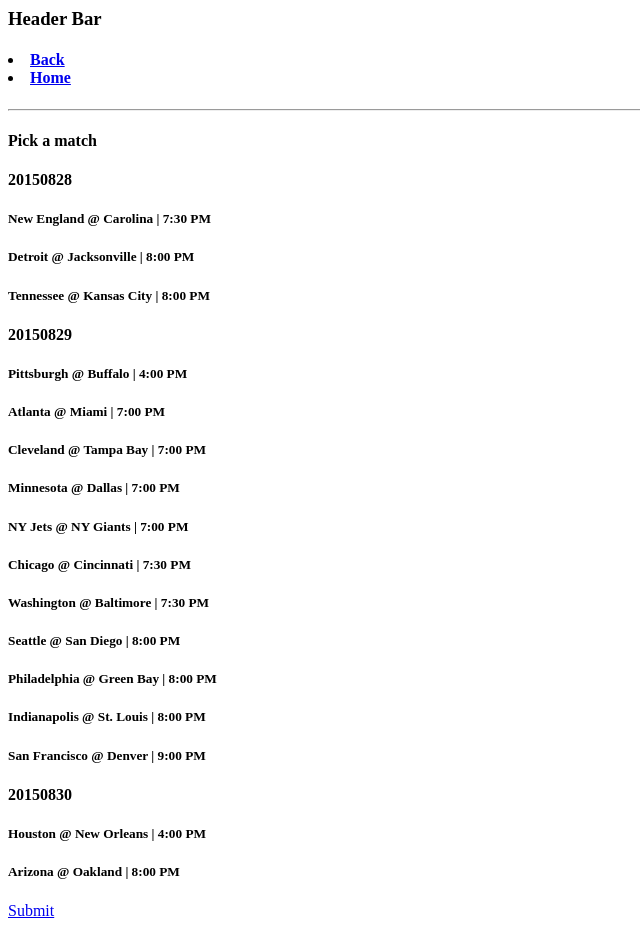
After one commit to Higg0/fanwatch, a Flask app: page /new_event/sports/1 in a window 1280 px wide. The commit adds this page. Shown: the whole page, without its empty margins (0-640 px from the left). Run offline with Flask 2, Linux system fonts and the light colour scheme; a user stored in the database is signed in.

Commit message:
Added structure for leagues and sports - no API

```diff
--- /dev/null
+++ b/workspace/app/content.py
@@ -0,0 +1,36 @@
+#temporary, manual entry - need to figure out where I'm going to get this from
+
+#just type them in
+def get_sports():
+    sports=[
+        'NFL',
+        'EPL'
+        ]
+    return sports
+
+
+# copy paste list from ESPN (http://espn.go.com/nfl/schedule/_/week/4)
+# edit to match format
+def get_games():
+    games=dict()
+    games={
+        '20150828':[
+            ['New England', 'Carolina', '7:30 PM'],
+    	    ['Detroit', 'Jacksonville', '8:00 PM'],
+    	    ['Tennessee', 'Kansas City', '8:00 PM']],
+        '20150829':[
+        	['Pittsburgh', 'Buffalo', '4:00 PM'],
+    	    ['Atlanta', 'Miami', '7:00 PM'],
+    	    ['Cleveland', 'Tampa Bay', '7:00 PM'],
+    	    ['Minnesota', 'Dallas', '7:00 PM'],
+    	    ['NY Jets', 'NY Giants', '7:00 PM'],
+    	    ['Chicago', 'Cincinnati', '7:30 PM'],
+    	    ['Washington', 'Baltimore', '7:30 PM'],
+    	    ['Seattle', 'San Diego', '8:00 PM'],
+    	    ['Philadelphia', 'Green Bay', '8:00 PM'],
+    	    ['Indianapolis', 'St. Louis', '8:00 PM'],
+    	    ['San Francisco', 'Denver', '9:00 PM']],
+    	'20150830':[
+    	    ['Houston', 'New Orleans', '4:00 PM'],
+    	    ['Arizona', 'Oakland', '8:00 PM']]}
+    return games
--- a/workspace/app/models.py
+++ b/workspace/app/models.py
@@ -9,7 +9,6 @@ class User(db.Model):
     name = db.Column(db.String(64), index=True, unique=False)
     email = db.Column(db.String(120), index=True, unique=True)
     created_events = db.relationship('Events', backref='creator', lazy='dynamic') #user.created_events should allow us to find events they have created
-
 
     def is_authenticated(self):
         return True
--- /dev/null
+++ b/workspace/app/templates/base.html
@@ -0,0 +1,16 @@
+<!--This template is the base for the sample layout for initial build-out and testing-->
+
+<html>
+  <head>
+    <title>{{ section }} | FanWatch</title>
+  </head>
+  <body>
+    <h3>Header Bar</h3>
+    <h4>
+      <li><a href="{{ back }}">Back</a></li>
+      <li><a href="{{ url_for('index') }}">Home</a></li>
+    </h4>
+    <hr>
+    {% block content %}{% endblock %}
+  </body>
+</html>
--- /dev/null
+++ b/workspace/app/templates/create_event_games.html
@@ -0,0 +1,29 @@
+<!--This template is a sample layout for initial build-out and testing-->
+
+{% extends "base.html" %}
+{% block content %}
+    <h4>
+      {{ prompt }}
+    </h4>
+    <h4>
+
+      <!--
+      NEED TO USE SUBMIT FORMS STUFF HERE
+      http://wtforms.readthedocs.org/en/latest/widgets.html
+      http://wtforms.readthedocs.org/en/latest/
+      http://flask.pocoo.org/docs/0.10/patterns/wtforms/
+      -->
+
+      {% for date in listing %}
+        <h4>
+          {{ date }}
+        </h4>
+        {% for game in listing[date] %}
+          <h5>
+            {{ game[0] }} @ {{ game[1] }} | {{ game[2] }}
+          </h5>
+        {% endfor %}
+      {% endfor %}
+      <a href="{{ url_for('create_event') }}">Submit</a>
+    </h4>
+{% endblock %}
--- a/workspace/app/templates/index.html
+++ b/workspace/app/templates/index.html
@@ -18,8 +18,8 @@
           There will eventually be a list of attending events here...
         </h4>
       </p>
-      <p><a href='/sports'>Find an Event</a></p>
-      <p><a href='/new_event'>Create an Event</a></p>
+      <p><a href="{{ url_for('events') }}">Find an Event</a></p>
+      <p><a href="{{ url_for('create_pick_sport') }}">Create an Event</a></p>
       <p><a href="{{ url_for('logout') }}">Logout</a></p>
     {% else %}
       <h3>
--- a/workspace/app/views.py
+++ b/workspace/app/views.py
@@ -1,19 +1,19 @@
 '''
-Contains all of the site views. Basically a ToC.
-This will be a lot of the meat of the app.
+Contains all of the site views (basically a ToC)
 '''
 
 from flask import Flask, render_template, flash, redirect, session, url_for, request, g, current_app
 from flask.ext.login import LoginManager, UserMixin, login_user, logout_user, current_user, login_required
 from oauth import OAuthSignIn
+from content import get_sports, get_games
 
 from app import app, db, lm
-from .models import User
-
+from .models import User, Events, Attendees
 
 @lm.user_loader
 def load_user(id):
     return User.query.get(int(id))
+
 
 # Home Page
 @app.route('/')
@@ -53,40 +53,46 @@ def oauth_callback(provider):
     login_user(user, True)
     return redirect(url_for('index'))
 
+# Create a new event - list of sports
+@app.route('/new_event/sports')
+@login_required
+def create_pick_sport():
+    section='Pick a sport'
+    back=url_for('index')
+    prompt='Pick a sport'
+    listing=get_sports()
+    return render_template('create_event_sports.html', section=section, back=back, listing=listing, prompt=prompt)
 
-#@login_required
+@app.route('/new_event/sports/<sport>')
+@login_required
+def create_pick_game(sport):
+    section='Pick a match'
+    back=url_for('create_pick_sport')
+    prompt='Pick a match'
+    listing=get_games()
+    return render_template('create_event_games.html', section=section, back=back, listing=listing, prompt=prompt)
+
+@app.route('/new_event/create')
+@login_required
+def create_event():
+    section='Create Event'
+    back=url_for('create_pick_sport')
+    prompt='Pick a place'
+    return render_template('create_event_games.html', section=section, back=back, prompt=prompt)
+
+
+
+# Lists events nearby in map
+@app.route('/events')
+@login_required
+def events():
+    section='Events'
+    desc='Screen to create a new event.'
+    links=[['events','See Event Details']]
+    return render_template('sample.html', section=section, desc=desc, links=links)
 
 
 '''
-# Logged in homepage
-@app.route('/me')
-def me():
-    return render_template('me_login.html')
-
-
-
-
-
-@app.route('/login')
-def signin():
-    section='Login'
-    desc='Page to sign in to your account.'
-    links=[['','Back'],
-           ['home','Login']]
-    return render_template('sample_splash.html', section=section, desc=desc, links=links)
-
-
-
-
-# Homepage
-@app.route('/home')
-def home():
-    section='Home'
-    desc='Homepage for logged in users.'
-    links=[['events','Event'],
-           ['sports','Pick a Sport'],
-           ['venues','Pick a Venue']]
-    return render_template('sample.html', section=section, desc=desc, links=links)
 
 # Event Details
 @app.route('/events')
@@ -113,13 +119,6 @@ def games():
            ['events','Select Event']]
     return render_template('sample.html', section=section, desc=desc, links=links)
 
-# Create a new event
-@app.route('/new_event')
-def new_event():
-    section='Create New Event'
-    desc='Screen to create a new event.'
-    links=[['events','See Event Details']]
-    return render_template('sample.html', section=section, desc=desc, links=links)
 
 # View Venues by Location
 @app.route('/venues')
--- a/workspace/oauth.py
+++ b/workspace/oauth.py
@@ -1,3 +1,7 @@
+'''
+authentication functions
+'''
+
 from rauth import OAuth1Service, OAuth2Service
 from flask import current_app, url_for, request, redirect, session
 from config import OAUTH_CREDENTIALS
```
Also changed, not shown: workspace/app/templates/create_event_sports.html (added, +13 -0 lines).
